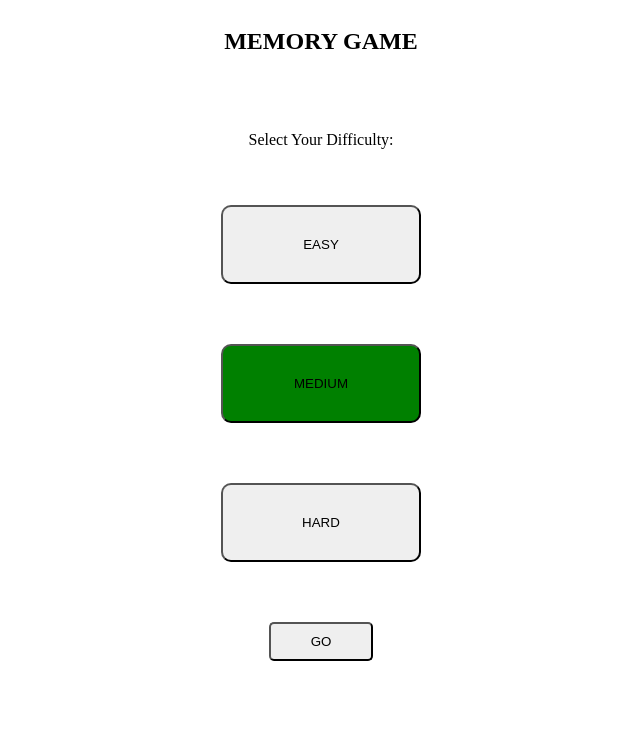
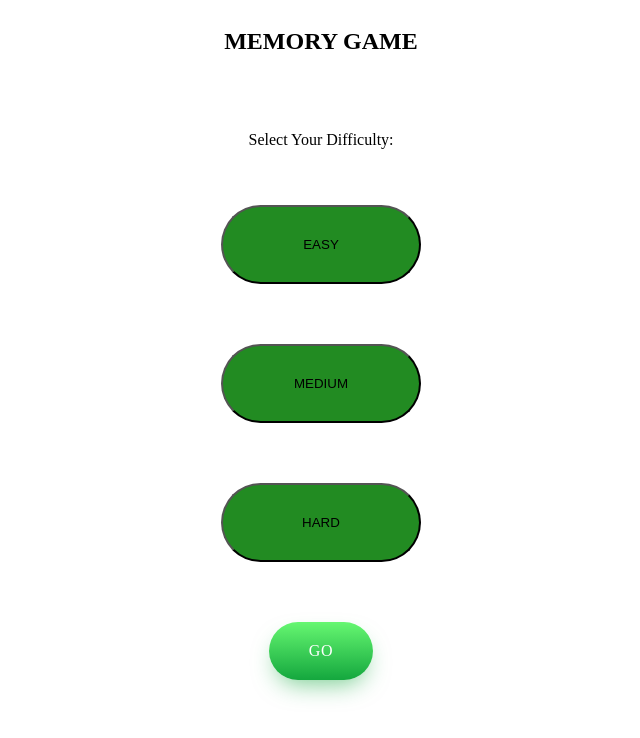
Before and after one commit to kadenisrice/Group-project-1, a plain HTML site: page index.html in a window 1280 px wide. Both pictures are taken after a click on the button "MEDIUM". Shown: the whole page, without its empty margins (319-959 px from the left). Drawn offline with Linux system fonts and the light colour scheme.

Commit message:
Button styling for medium difficulty buttons

```diff
--- a/index.html
+++ b/index.html
@@ -17,9 +17,8 @@
           <button class="easy-btn">EASY</button>
           <button class="medium-btn">MEDIUM</button>
           <button class="hard-btn">HARD</button>
-          <button class="go-btn">GO</button>
+          <button class="go-btn" id="go-btn">GO</button>
         </div>
-
       </section>
 
       <!-- BASED ON DIFFICULTY, SHOWS DIFFERENT WELCOME SCREEN TO GAME -->
--- a/style.css
+++ b/style.css
@@ -1,14 +1,59 @@
-/* .easy h1 {
-    background-color: green;
+.easy button {
+  background-color: lightblue;
 }
 
-.medium h1 {
-    background-color: yellow;
+.medium button {
+  background-color: forestgreen;
+  border-radius: 50px;
 }
 
-.hard h1 {
-    background-color: red;
-} */
+.medium #go-btn {
+  display: flex;
+  align-items: center;
+  font-family: inherit;
+  font-weight: 500;
+  font-size: 16px;
+  padding: 20px 40px;
+  color: white;
+  background: #ad5389;
+  background: linear-gradient(
+    0deg,
+    rgba(20, 167, 62, 1) 0%,
+    rgba(102, 247, 113, 1) 100%
+  );
+  border: none;
+  box-shadow: 0 0.7em 1.5em -0.5em #14a73e98;
+  letter-spacing: 0.05em;
+  border-radius: 20em;
+  cursor: pointer;
+  user-select: none;
+  -webkit-user-select: none;
+  touch-action: manipulation;
+}
+
+.medium #go-btn:hover {
+  background: linear-gradient(
+    -15deg,
+    rgba(20, 167, 62, 1) 0%,
+    rgba(102, 247, 113, 1) 100%
+  ); /* Slight gradient direction change */
+  box-shadow: 0 0.6em 1.7em -0.4em #14a73e98; /* Increased box shadow */
+  transform: scale(1.03); /* Slight scale */
+}
+
+.medium #go-btn:active {
+  background: linear-gradient(
+    -30deg,
+    rgba(20, 167, 62, 1) 0%,
+    rgba(102, 247, 113, 1) 100%
+  ); /* More noticeable gradient direction change */
+  box-shadow: 0 0.2em 0.8em -0.4em #14a73e98; /* Decreased box shadow to give a "pressed" effect */
+  transform: scale(0.98); /* Slightly scale down for a "pressed" effect */
+}
+
+.hard button {
+  background-color: red;
+}
 
 .playing-game {
   display: none;
@@ -55,16 +100,6 @@
   text-align: center;
   box-sizing: border-box;
   border-radius: 10px;
-}
-
-.easy-btn:focus {
-  background-color: blue;
-}
-.medium-btn:focus {
-  background-color: green;
-}
-.hard-btn:focus {
-  background-color: red;
 }
 
 .go-btn {
```
